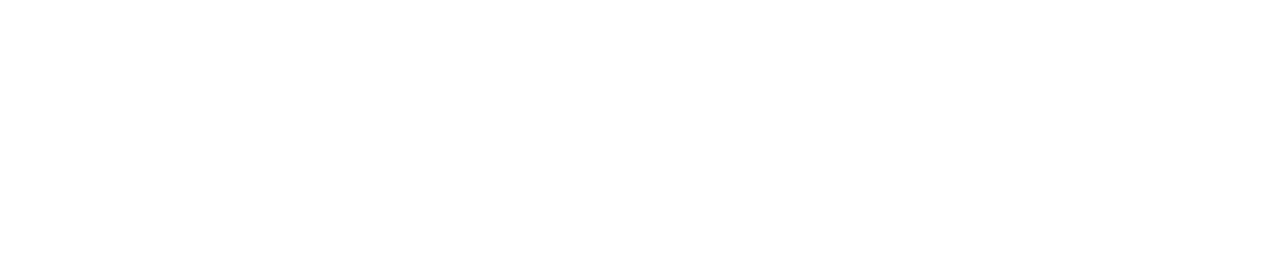
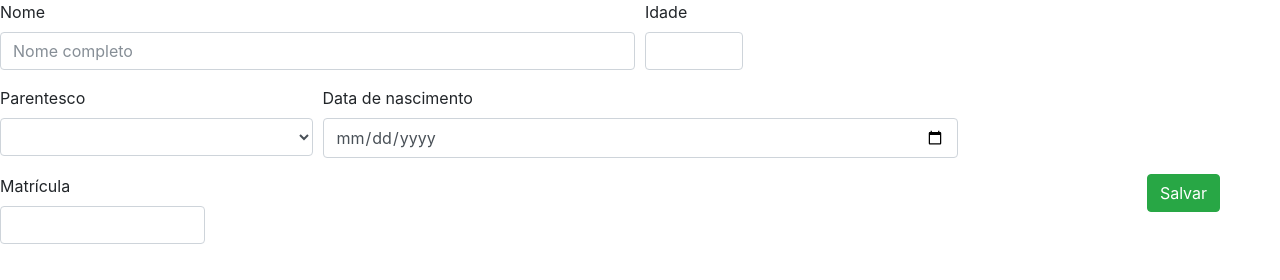
Before and after one commit to thalesrochas/sistema-bancario, an Electron app: page html/adicionarAgencia.html in a window 1280 px wide. Drawn offline with Linux system fonts and the light colour scheme.

Commit message:
algumas mudanças no layout das páginas

```diff
--- a/html/adicionarAgencia.html
+++ b/html/adicionarAgencia.html
@@ -0,0 +1,53 @@
+<!DOCTYPE html>
+<html lang="pt-br">
+<head>
+    <meta charset="UTF-8">
+    <meta name="viewport" content="width=device-width, initial-scale=1.0">
+    <!-- Bootstrap -->
+    <link href="../bootstrap/css/bootstrap.css" rel="stylesheet">
+    <link rel="stylesheet" type="text/css" href="../style.css">
+
+    <title>NullBank - Cadastrar Cliente</title>
+</head>
+<body>
+    <form>
+        <div class="form-row">
+            <div class="form-group col-md-6">
+                <label for="inputEmail4">Nome</label>
+                <input type="email" class="form-control" id="inputEmail4" placeholder="Nome completo">
+            </div>
+            <div class="form-group col-md-1">
+                <label for="inputPassword4">Idade</label>
+                <input type="number" class="form-control" id="inputPassword4">
+            </div>
+            </div>
+        <div class="form-row">
+            <div class="form-group col-md-3">
+                <label for="exampleFormControlSelect1">Parentesco</label>
+                <select class="form-control" id="exampleFormControlSelect1">
+                    <option></option>
+                    <option>Genitor(a)</option>
+                    <option>Cônjuge</option>
+                    <option>Filho(a)</option>
+                </select>
+            </div>
+            <div class="form-group col-md-6">
+                <label for="inputState" >Data de nascimento</label>
+                <input type="date" class="form-control">
+            </div>
+        </div>
+            <div class="form-row">
+            <div class="form-group col-md-2">
+                <label for="inputmat">Matrícula</label>
+                <input type="number" class="form-control" id="inputmat" >
+        </div>
+        <button type="submit" class="btn btn-success salvar">Salvar</button>
+    </div>
+    </form>
+
+    <!-- Scripts para Bootstrap -->
+    <script>let $ = require('../bootstrap/js/jquery-3.2.1.min.js');</script>
+    <script src="../bootstrap/js/popper.min.js"></script>
+    <script src="../bootstrap/js/bootstrap.js"></script>
+</body>
+</html>
```
Also changed, not shown: html/atendenteMain.html (+7 -2 lines), html/caixaMain.html (+4 -2 lines), html/gerenteMain.html (+3 -7 lines), style.css (line endings or trailing spaces).
